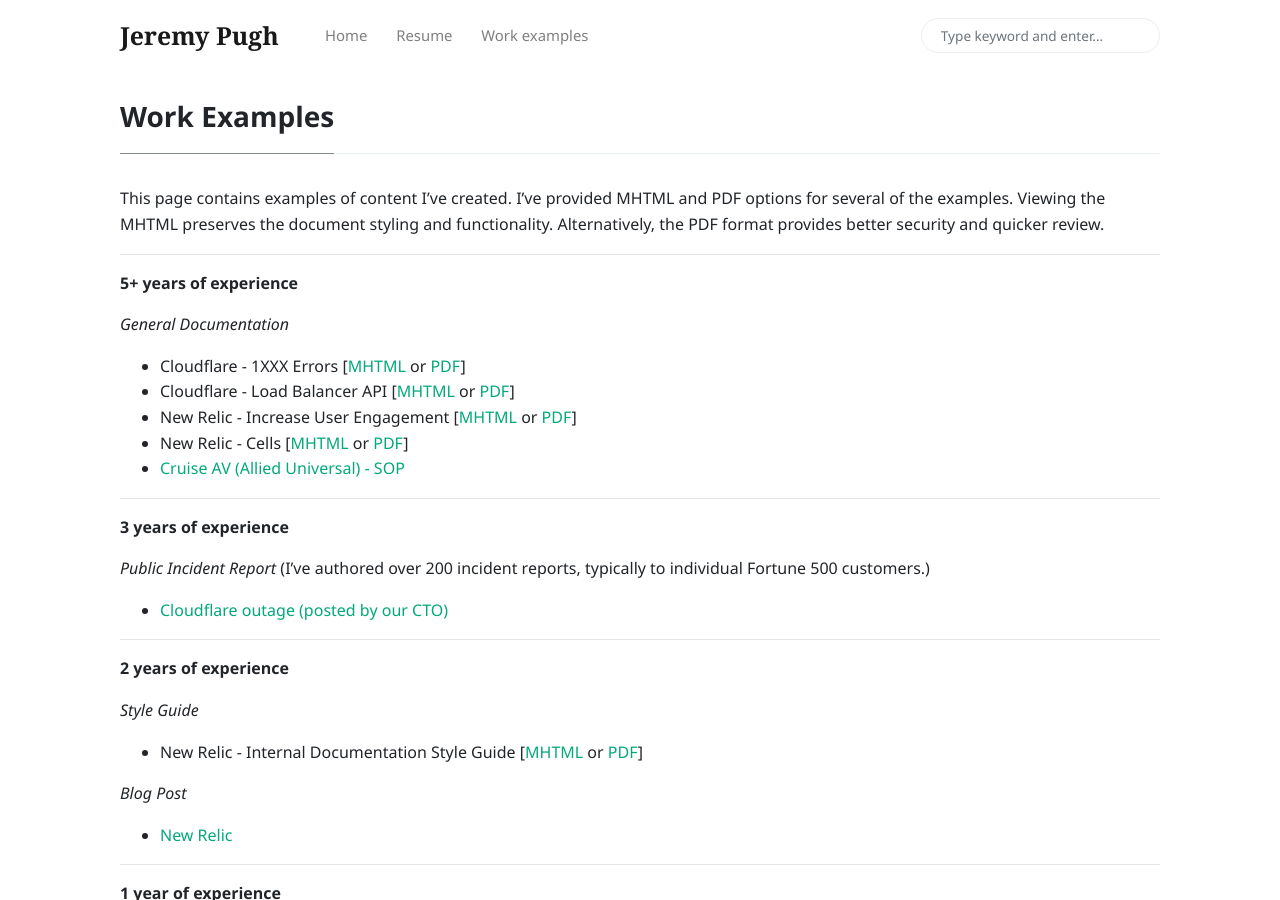
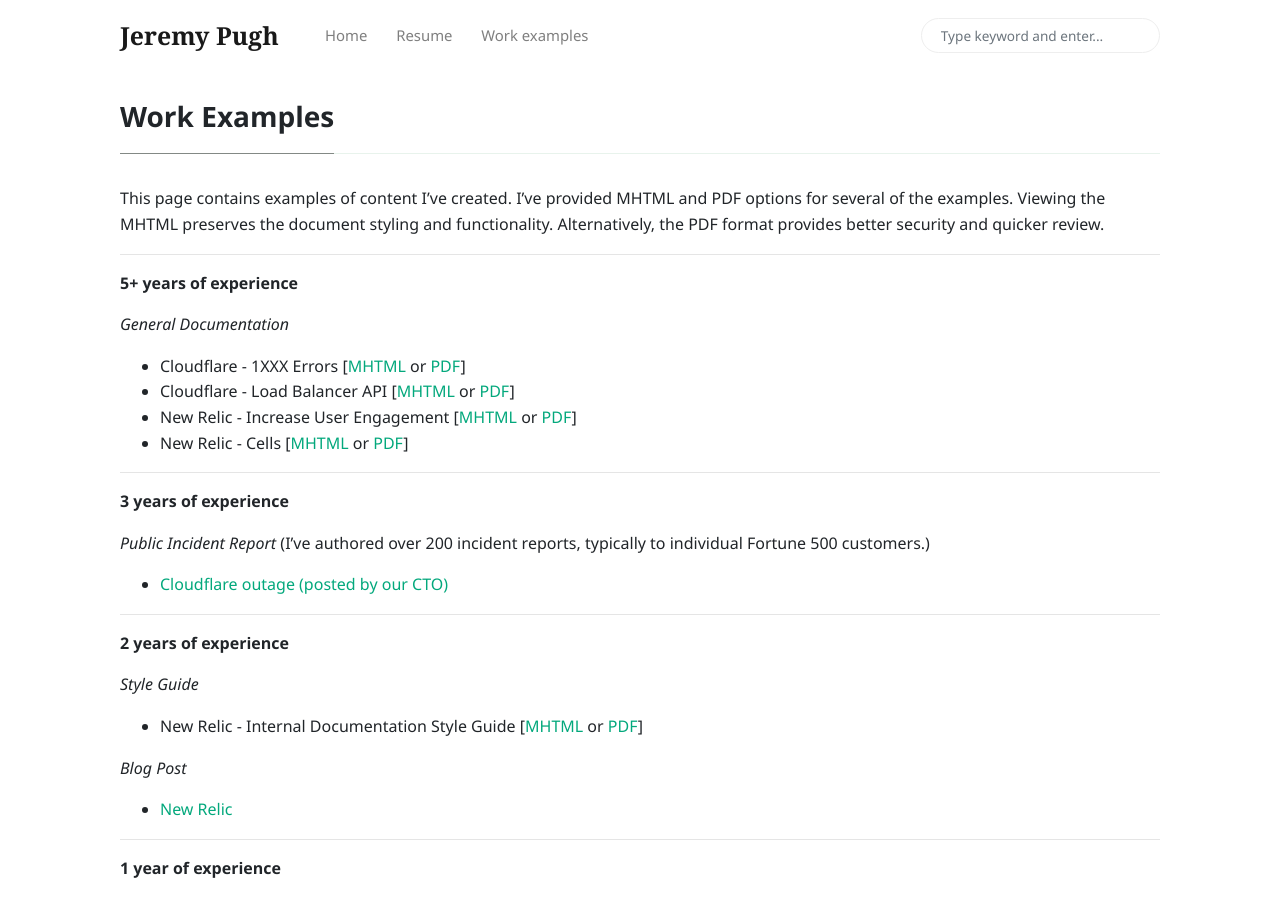
Before and after one commit to stumblefiend/jeremy.pugh, a Jekyll site: the page built from _pages/examples.md, in a window 1280 px wide and 900 px high. Built offline with Jekyll 4.4.1, drawn with Linux system fonts in a browser that asks for light colours; nearby versions of some CDN libraries.

Commit message:
Update examples.md
Remove bomb threat SOP

```diff
--- a/_pages/examples.md
+++ b/_pages/examples.md
@@ -14,7 +14,6 @@
 - Cloudflare - Load Balancer API [[MHTML](/assets/docs/api.mhtml) or [PDF](/assets/docs/api.pdf)]
 - New Relic - Increase User Engagement [[MHTML](/assets/docs/engagement.mhtml) or [PDF](/assets/docs/engagement.pdf)]
 - New Relic - Cells [[MHTML](/assets/docs/cells-new-relic.mhtml) or [PDF](/assets/docs/cells-new-relic.pdf)]
-- [Cruise AV (Allied Universal) - SOP](/assets/docs/cruise-sop.pdf)
 
 ---
 
```
